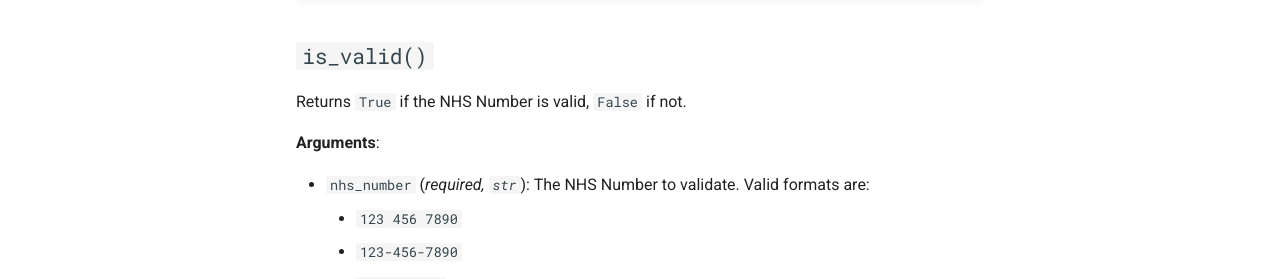
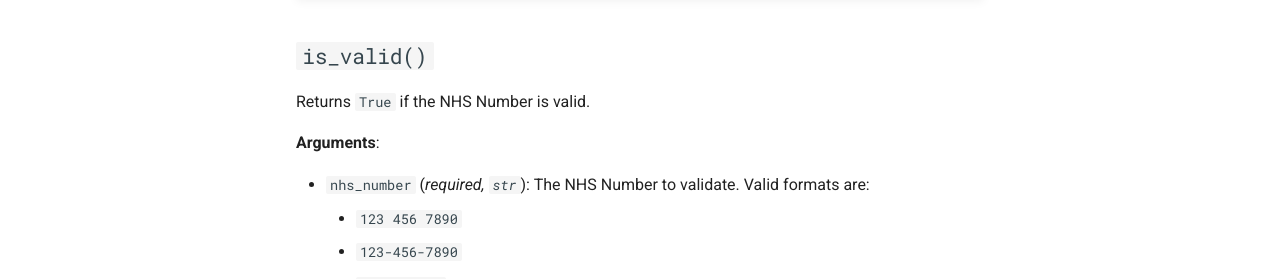
Before and after one commit to uk-fci/nhs-number, an MkDocs documentation site: the page built from docs/usage.md, in a window 1280 px wide and 900 px high. Shown: the part 462-741 px from the top of the window. Built offline with MkDocs 1.6.1 and Material for MkDocs 9.7.7, drawn with Linux system fonts in a browser that asks for light colours; comment, search, counter and statistics services are not loaded.

Commit message:
remove redundant phrase usage.md
Signed-off-by: anchit-chandran <anchit97123@gmail.com>

```diff
--- a/docs/usage.md
+++ b/docs/usage.md
@@ -9,7 +9,7 @@ docs/_assets/_snippets/live-usage-warning.md
 
 ## `is_valid()`
 
-Returns `True` if the NHS Number is valid, `False` if not.
+Returns `True` if the NHS Number is valid.
 
 **Arguments**:
 
```
